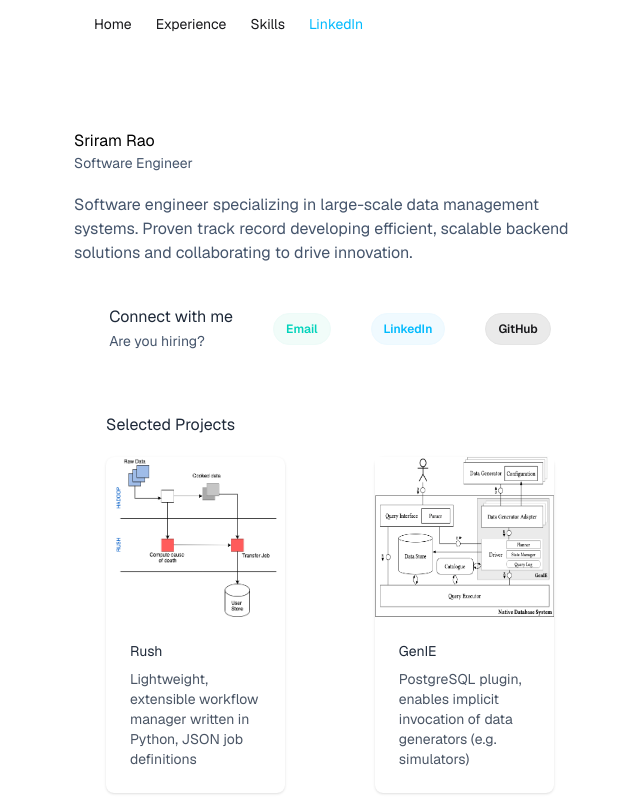
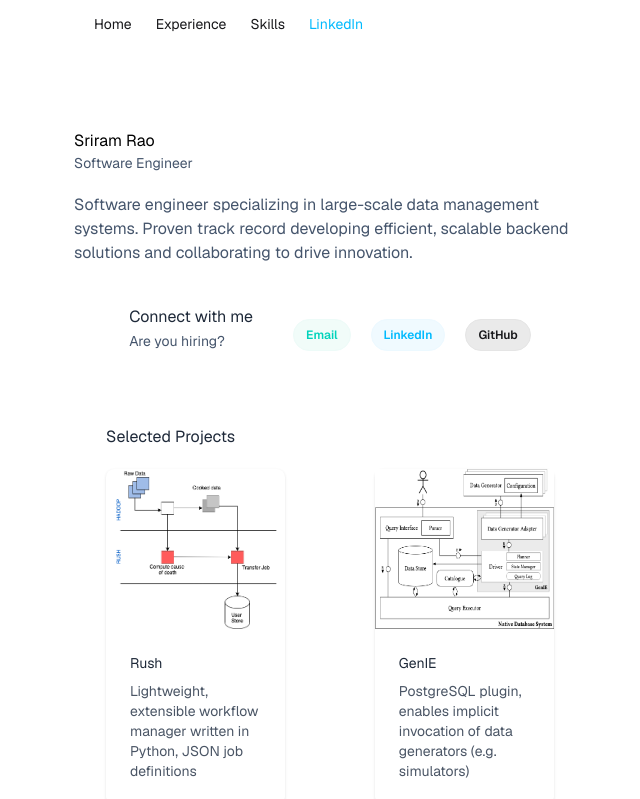
Before and after one commit to sriram-rao/sriram-rao.github.io, a SvelteKit app: page / in a window 1280 px wide. Shown: the top 799 px of the page, without its empty margins (310-950 px from the left). Built offline with nearby package versions, Linux system fonts and the light colour scheme.

Commit message:
Connect links spacing refinements

```diff
--- a/src/routes/connect.svelte
+++ b/src/routes/connect.svelte
@@ -2,12 +2,15 @@
   import LinkTo from "./linkto.svelte";
 </script>
 
-<div class="flex flex-row place-content-center items-center gap-10">
-  <p class="text-base color-prominent">
-    Connect with me<br />
+<div
+  class="md:flex md:flex-row place-content-center items-center gap-3 md:gap-10"
+>
+  <div class="mb-3">
+    <p class="text-base color-prominent">Connect with me</p>
     <span class="text-sm color-subhead">Are you hiring?</span>
-  </p>
+  </div>
 
+  <span class="flex place-content-center justify-between md:gap-5">
     <LinkTo text="Email" href="mailto:reach@sriramrao.com" style="btn-accent" />
     <LinkTo
       text="LinkedIn"
@@ -20,4 +23,5 @@
       href="https://www.github.com/sriram-rao/"
       style="btn-default"
     />
+  </span>
 </div>
```
Lines whose indentation alone changed are shown as unchanged.
